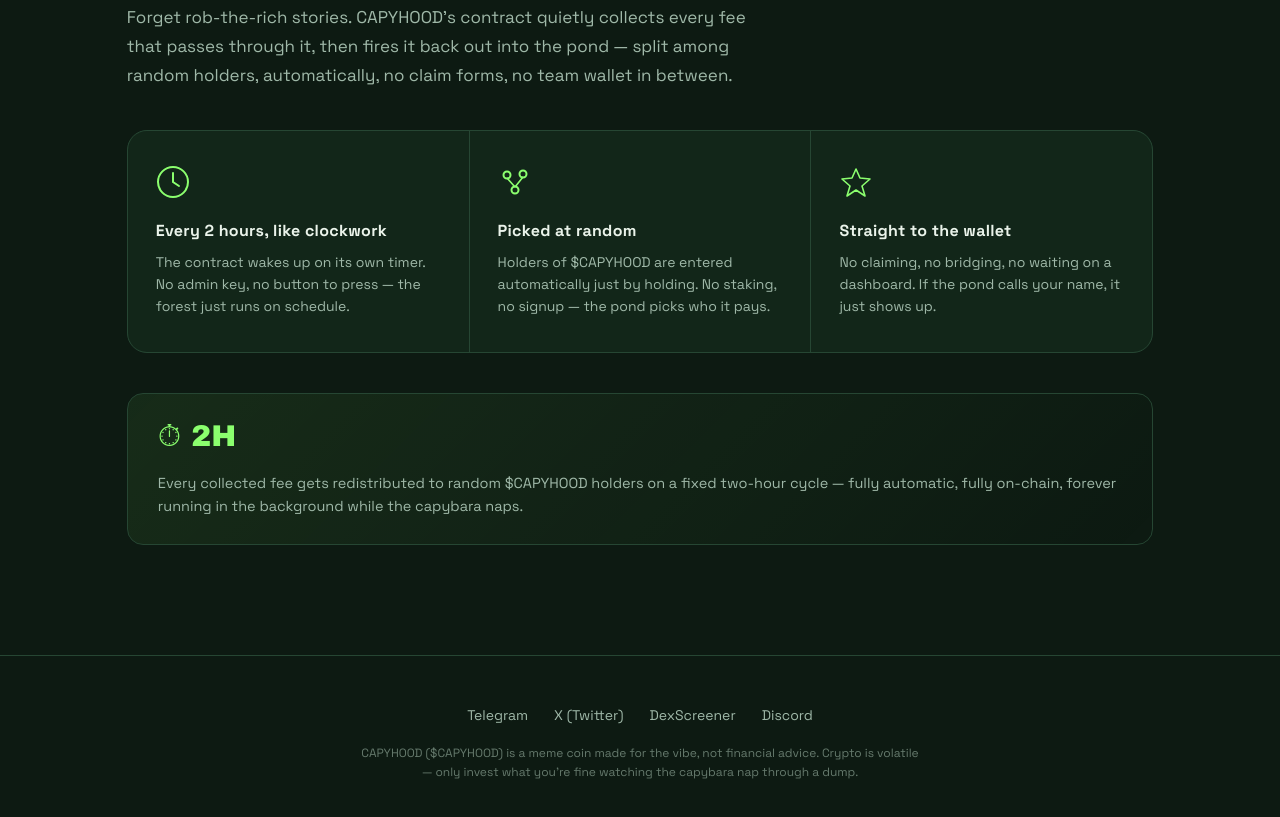
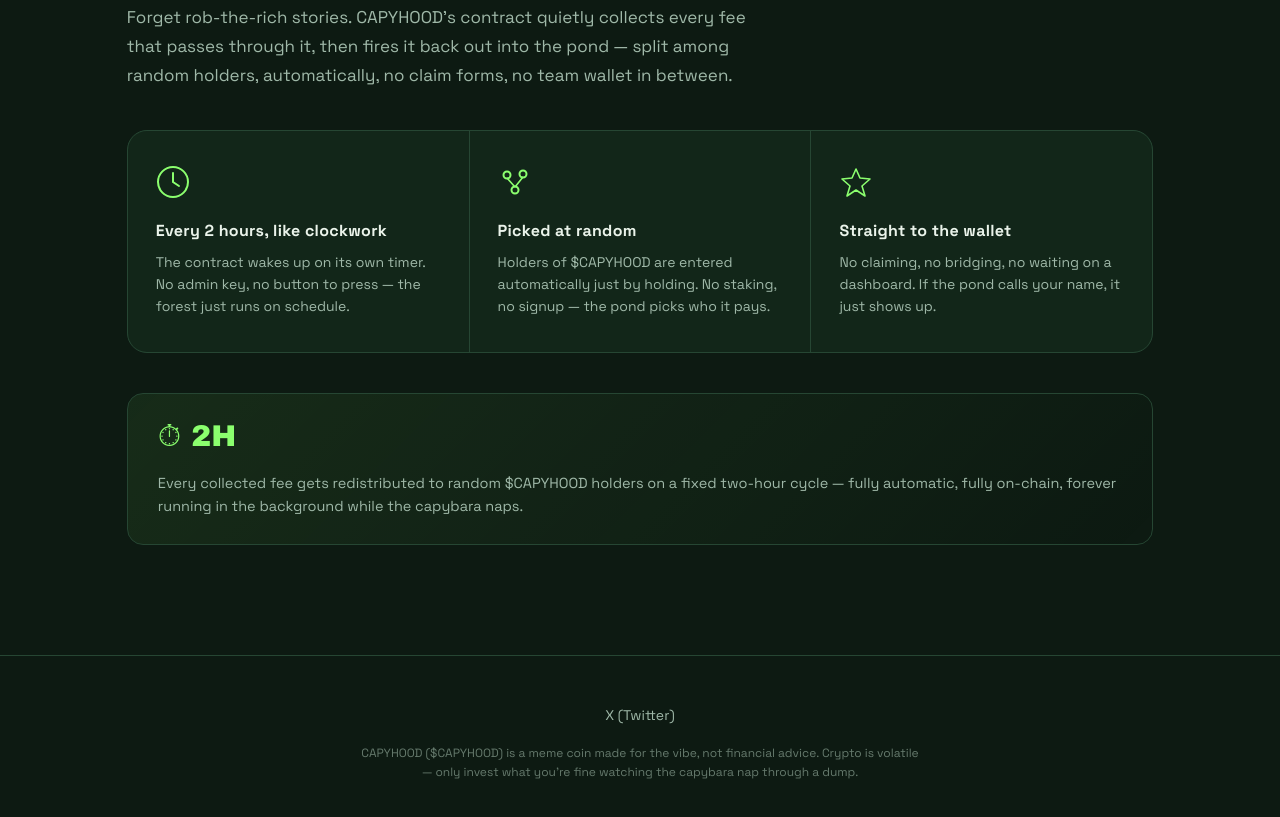
Before and after one commit to realrulerfang/capy2, a plain HTML site: page index.html in a window 1280 px wide. Shown: the part 1959-2776 px from the top of the page. Drawn offline with Linux system fonts and the light colour scheme.

Commit message:
Update index.html

```diff
--- a/index.html
+++ b/index.html
@@ -303,10 +303,7 @@
 
 <footer>
   <div class="footer-links">
-    <a href="#">Telegram</a>
-    <a href="#">X (Twitter)</a>
-    <a href="#">DexScreener</a>
-    <a href="#">Discord</a>
+    <a href="https://x.com/CapyRobinhood" target="_blank" rel="noopener">X (Twitter)</a>
   </div>
   <p class="disclaimer">CAPYHOOD ($CAPYHOOD) is a meme coin made for the vibe, not financial advice. Crypto is volatile — only invest what you're fine watching the capybara nap through a dump.</p>
 </footer>
```
